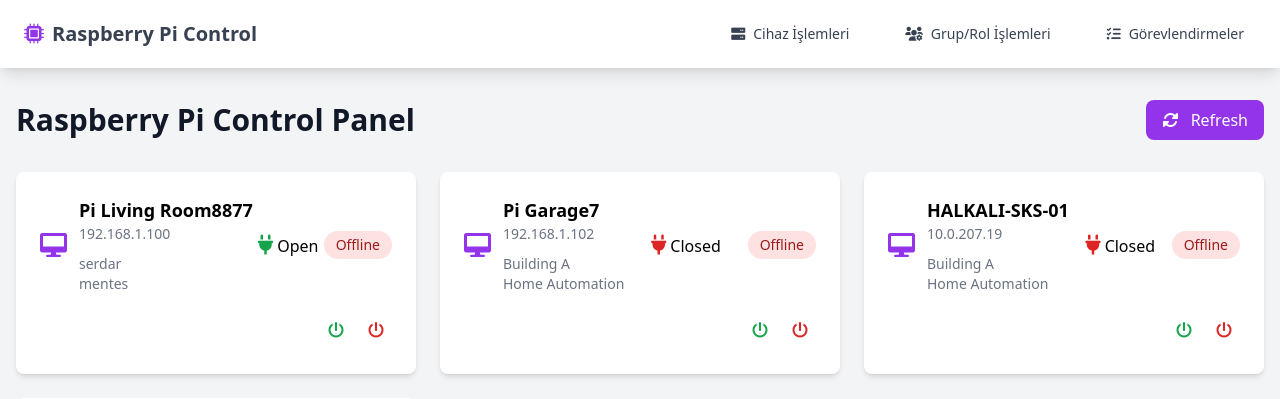
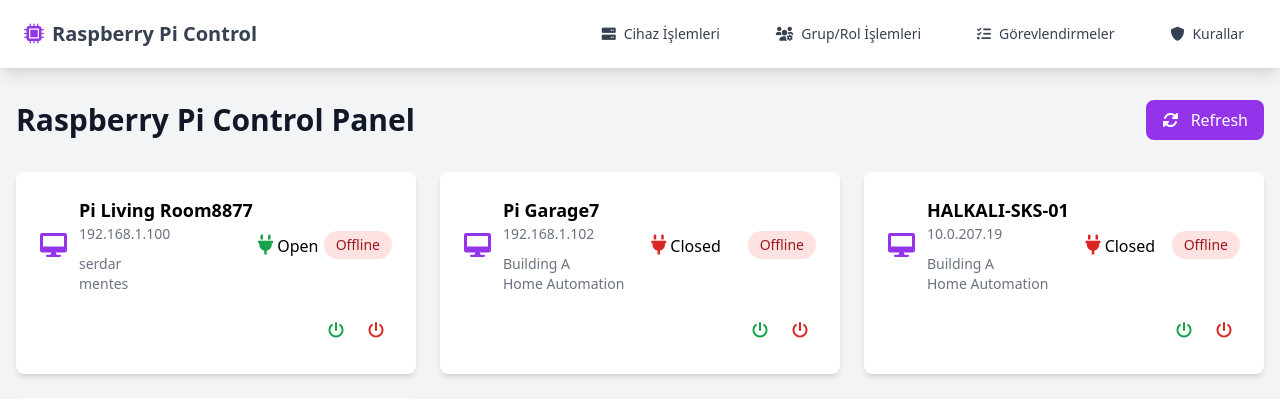
Before and after one commit to smentes71/APTest, an ASP.NET Core app: page / in a window 1280 px wide. Shown: the top 399 px of the page. Run offline with ASP.NET Core 8, Linux system fonts and the light colour scheme; style sheets or scripts are compiled from the project's sources.

Commit message:
Add Rules Menu to Navigation

```diff
--- a/Views/Shared/_Layout.cshtml
+++ b/Views/Shared/_Layout.cshtml
@@ -7,9 +7,6 @@
 
     <link href="https://cdn.jsdelivr.net/npm/tailwindcss@2.2.19/dist/tailwind.min.css" rel="stylesheet">
     <link href="https://cdnjs.cloudflare.com/ajax/libs/font-awesome/6.0.0/css/all.min.css" rel="stylesheet">
-
-
-
 
     <link rel="stylesheet" href="~/css/site.css" asp-append-version="true" />
     @await RenderSectionAsync("Styles", required: false)
@@ -58,6 +55,18 @@
                             <a href="/Tasks/Calendar" class="block px-4 py-2 text-sm text-gray-700 hover:bg-purple-50">Görev Takvimi</a>
                         </div>
                     </div>
+                    <div class="relative group">
+                        <a href="/Rules" class="text-gray-700 hover:text-purple-600 px-3 py-2 rounded-md text-sm font-medium flex items-center space-x-1">
+                            <i class="fas fa-shield-alt mr-1"></i>
+                            <span>Kurallar</span>
+                        </a>
+                        <div class="absolute z-10 hidden group-hover:block w-48 bg-white shadow-lg rounded-md py-1">
+                            <a href="/Rules" class="block px-4 py-2 text-sm text-gray-700 hover:bg-purple-50">Kural Listesi</a>
+                            <a href="/Rules/Add" class="block px-4 py-2 text-sm text-gray-700 hover:bg-purple-50">Yeni Kural Ekle</a>
+                            <a href="/Rules/Logs" class="block px-4 py-2 text-sm text-gray-700 hover:bg-purple-50">Kural Logları</a>
+                            <a href="/Rules/Settings" class="block px-4 py-2 text-sm text-gray-700 hover:bg-purple-50">Kural Ayarları</a>
+                        </div>
+                    </div>
                 </div>
                 <!-- Mobile menu button -->
                 <div class="md:hidden">
@@ -78,6 +87,9 @@
                 </a>
                 <a href="/Tasks" class="block px-3 py-2 text-base font-medium text-gray-700 hover:text-purple-600 hover:bg-purple-50 rounded-md">
                     Görevlendirmeler
+                </a>
+                <a href="/Rules" class="block px-3 py-2 text-base font-medium text-gray-700 hover:text-purple-600 hover:bg-purple-50 rounded-md">
+                    Kurallar
                 </a>
             </div>
         </div>
```
